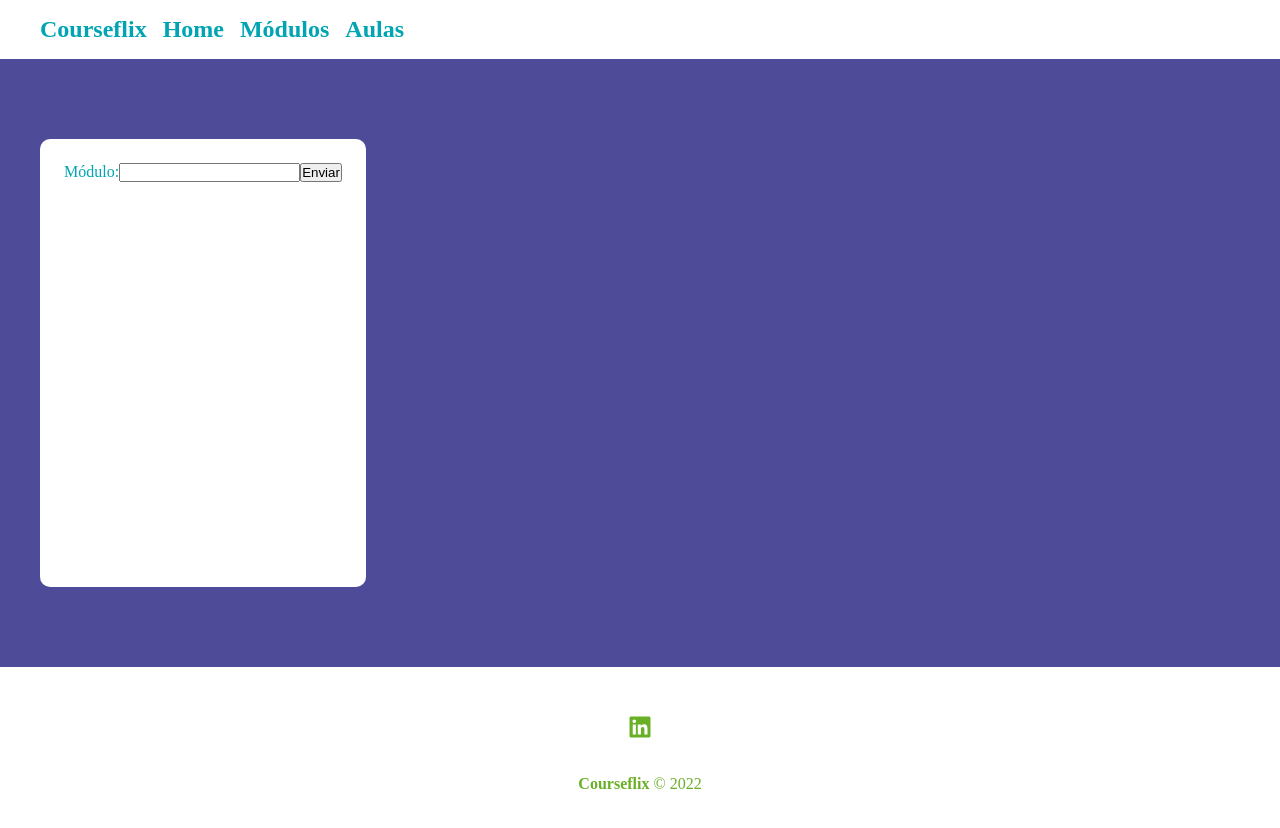
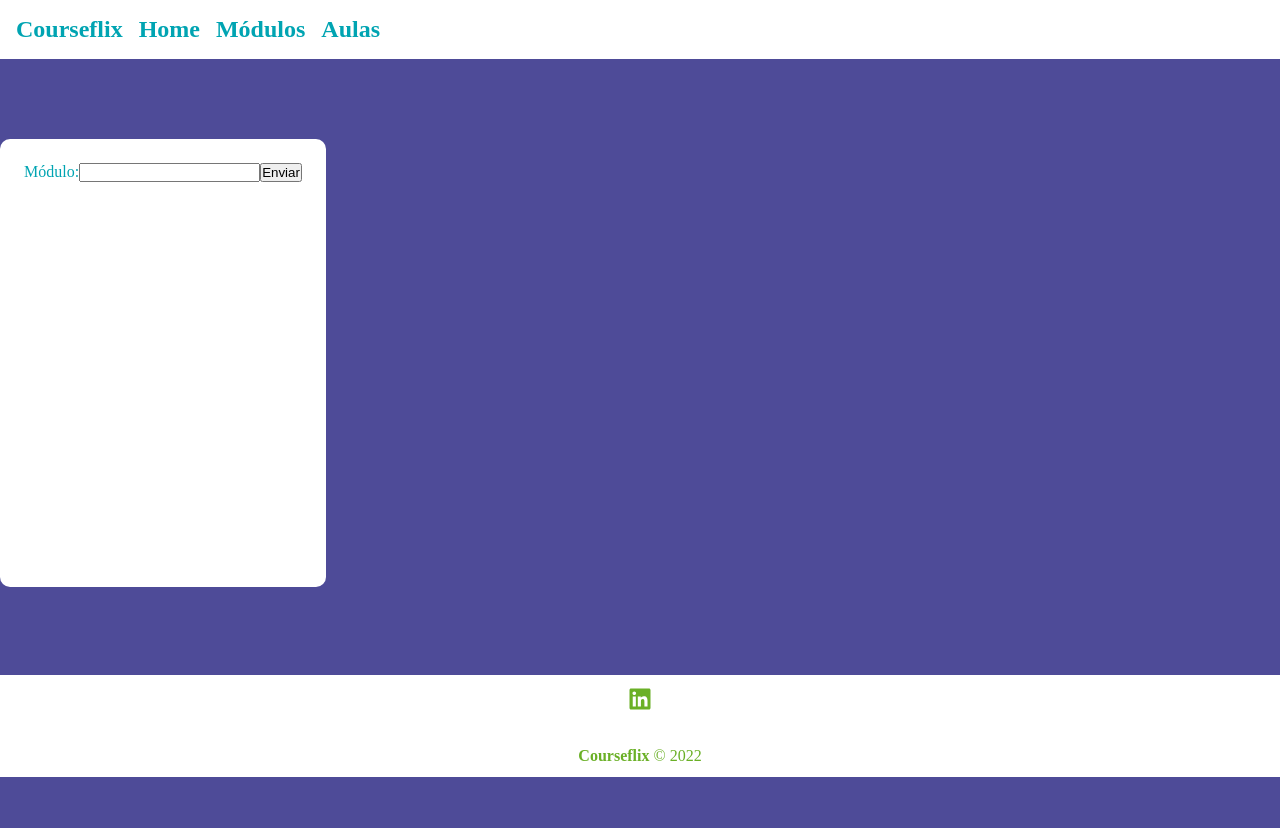
Before and after one commit to FDaviCR/courseflix-front, a React (Create React App) app: page /modules in a window 1280 px wide. Shown: the top 828 px of the page. After the commit the page ends 800 px from the top, so only its background shows below. Built offline with nearby package versions, Linux system fonts and the light colour scheme.

Commit message:
Ajuste de CSS

```diff
--- a/src/components/components/FormModules.module.css
+++ b/src/components/components/FormModules.module.css
@@ -6,6 +6,6 @@
     padding: 1.5em;
     border-radius: 10px;
     margin-top: 10vh;
-    margin-bottom: 10vh;
+    margin-bottom: 11vh;
     align-items: center;
 }
--- a/src/components/layout/Container.module.css
+++ b/src/components/layout/Container.module.css
@@ -1,5 +1,5 @@
 .container{
-    width: 1200px;
+    width: 100%;
     display: flex;
     justify-content: space-between;
     margin: 0 auto;
@@ -8,7 +8,7 @@
 }
 
 .min-height {
-    min-height: 75%;
+    min-height: 70vh;
 }
 
 .start{
--- a/src/components/layout/Footer.module.css
+++ b/src/components/layout/Footer.module.css
@@ -1,7 +1,7 @@
 .footer{
     background-color: #fff;
     color: #6ab026;
-    padding: 3em;
+    padding: 0.75em;
     text-align: center;
     bottom: 0;
 }
--- a/src/pages/Home.module.css
+++ b/src/pages/Home.module.css
@@ -1,5 +1,6 @@
 .home_container{
     width: 100%;
+    min-height: 60vh;
     display: flex;
     flex-direction: column;
     align-items: center;
```
